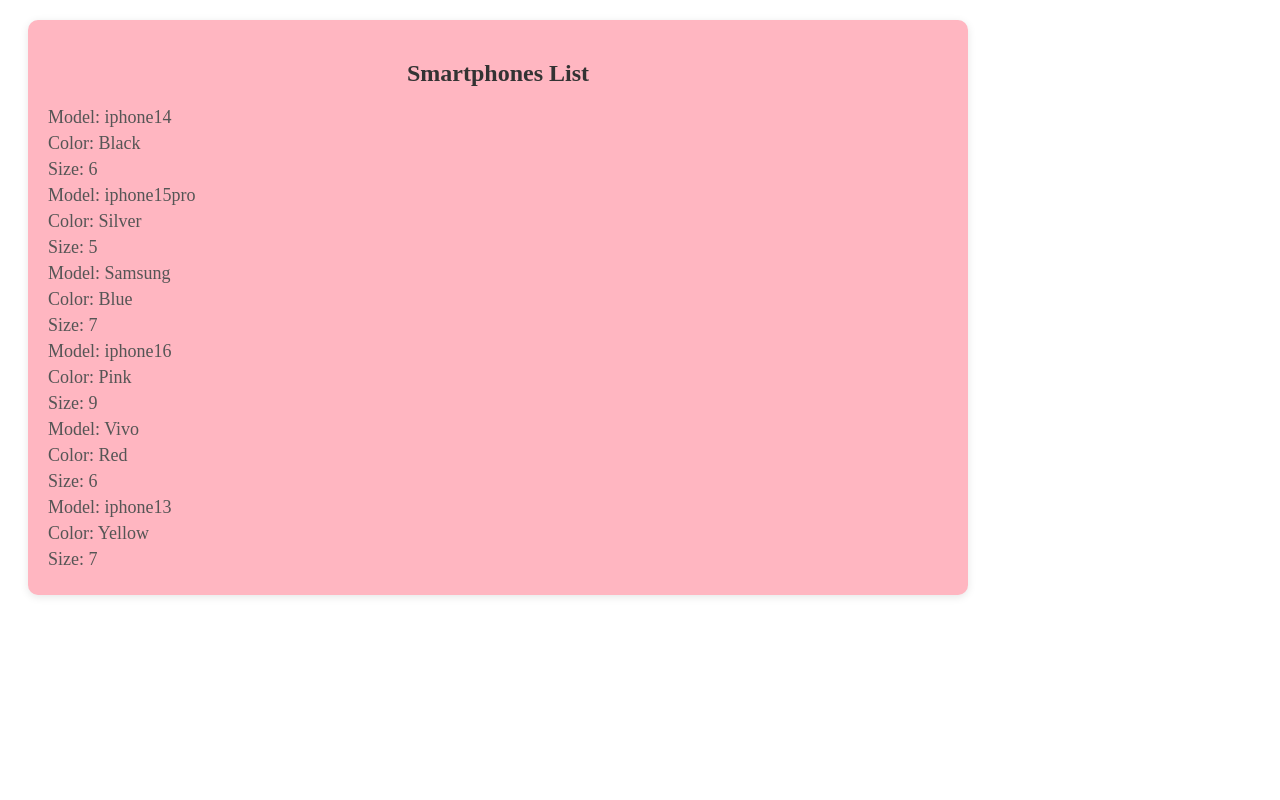
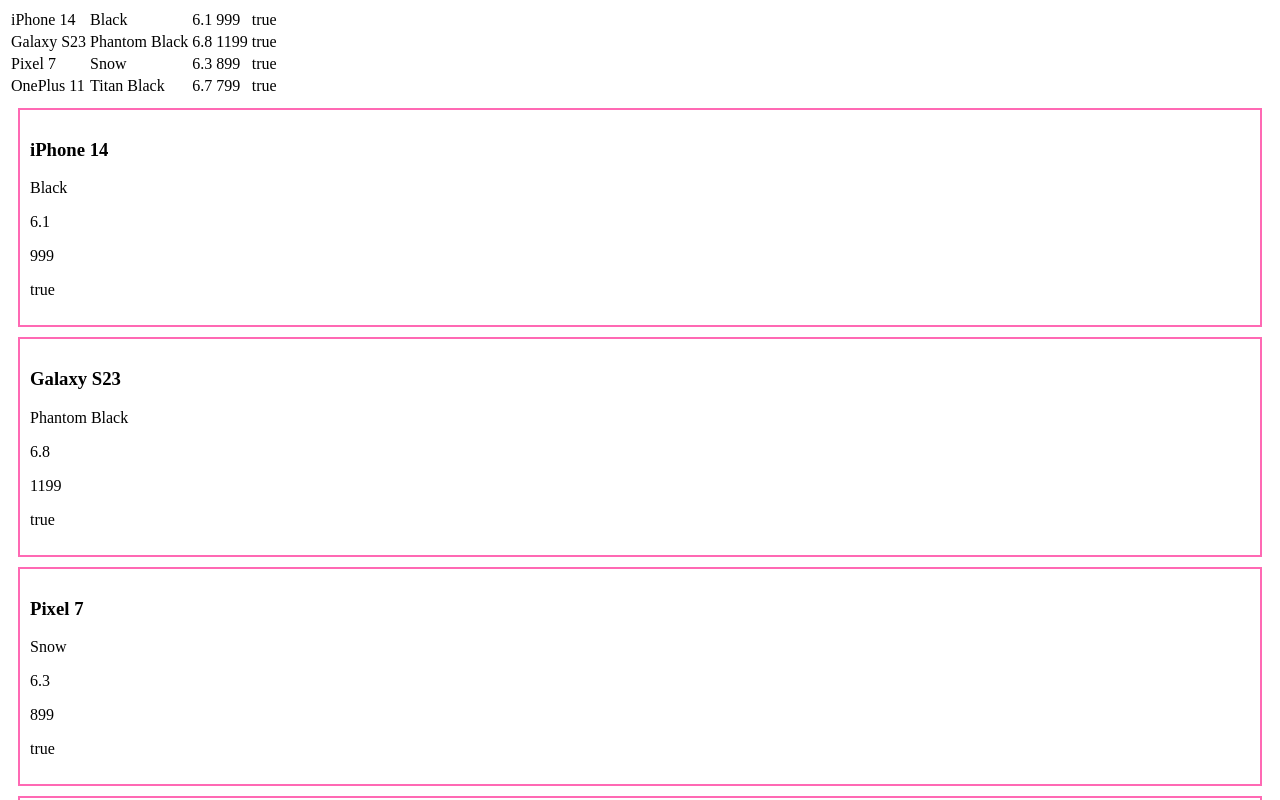
Before and after one commit to hrmn-1/Harmanpreet_kaur_Learning_Angular, an Angular app: page / in a window 1280 px wide. Shown: the top 800 px of the page. Built offline with nearby package versions, Linux system fonts and the light colour scheme.

Commit message:
completed Assignmemt 3

```diff
--- a/src/app/Shared/Models/user.ts
+++ /dev/null
@@ -1,2 +0,0 @@
-export interface User {
-}
--- a/src/app/app.component.html
+++ b/src/app/app.component.html
@@ -1,10 +1 @@
-<div class=" container ">
-  <h2>Smartphones List</h2>
-<div *ngFor = "let smartPhone of smartPhonesList">
-  <p> Model: {{smartPhone.model}}</p>
-  <p>Color: {{smartPhone.color}}</p>
-  <p>Size: {{smartPhone.size}}</p>
-
-
-</div>
-</div>
+<app-smartphone-list></app-smartphone-list>
--- a/src/app/app.component.ts
+++ b/src/app/app.component.ts
@@ -2,11 +2,13 @@
 import { RouterOutlet } from '@angular/router';
 import { CommonModule } from  '@angular/common';
 import { smartPhone } from '../shared/models/user';
+import {SmartphoneListComponent} from "./smartphone-list/smartphone-list.component";
+import {SmartphoneListItemComponent} from "./smartphone-list-item/smartphone-list-item.component";
 
 @Component({
   selector: 'app-root',
   standalone: true,
-  imports: [RouterOutlet, CommonModule],
+  imports: [RouterOutlet, CommonModule,SmartphoneListComponent,SmartphoneListItemComponent],
   templateUrl: './app.component.html',
   styleUrls: ['./app.component.css']
 })
--- /dev/null
+++ b/src/app/smartphone-list-item/smartphone-list-item.component.html
@@ -0,0 +1,7 @@
+<div style="border: 2px solid hotpink; padding: 10px; margin:10px;" >
+  <h3>{{item?.model}}</h3>
+  <p>{{item?.color}}</p>
+  <p>{{item.size}}</p>
+  <p>{{item.price}}</p>
+  <p>{{item.isWaterproof}}</p>
+</div>
--- /dev/null
+++ b/src/app/smartphone-list-item/smartphone-list-item.component.ts
@@ -0,0 +1,27 @@
+import { Component, Input } from '@angular/core';
+import {NgClass, NgForOf, NgIf} from "@angular/common";
+
+let input = Input();
+
+
+
+
+@Component({
+  selector: 'app-smartphone-list-item',
+  standalone: true,
+  imports: [
+    NgIf,
+    NgForOf,
+    NgClass
+  ],
+  templateUrl: './smartphone-list-item.component.html',
+  styleUrl: './smartphone-list-item.component.css'
+})
+export class SmartphoneListItemComponent {
+  /**
+   * Input marks the property as an input property
+   * that can receive data from a parent
+   * ? says it is optional
+   */
+  @Input() item: any;
+}
--- /dev/null
+++ b/src/app/smartphone-list/smartphone-list.component.html
@@ -0,0 +1,17 @@
+
+
+
+<div>
+  <table>
+    <tbody>
+    <tr *ngFor="let item of smartphoneItems" (click)="selectSmartphoneItem(item)">
+      <td>{{ item.model }}</td>
+      <td>{{ item.color }}</td>
+      <td>{{ item.size }}</td>
+      <td>{{ item.price }}</td>
+      <td>{{ item.isWaterproof }}</td>
+    </tr>
+    </tbody>
+  </table>
+  <app-smartphone-list-item *ngFor="let item of smartphoneItems" [item]="item"></app-smartphone-list-item>
+</div>
--- /dev/null
+++ b/src/app/smartphone-list/smartphone-list.component.ts
@@ -0,0 +1,33 @@
+import { Component } from '@angular/core';
+import { NgForOf } from "@angular/common";
+import { SmartphoneListItemComponent } from "../smartphone-list-item/smartphone-list-item.component";
+
+
+@Component({
+  selector: 'app-smartphone-list',
+  standalone: true,
+  imports: [
+    NgForOf,
+    SmartphoneListItemComponent
+  ],
+  templateUrl: './smartphone-list.component.html',
+  styleUrls: ['./smartphone-list.component.css']
+})
+export class SmartphoneListComponent {
+
+  // Define smartphoneItems array using the smartPhone interface
+  smartphoneItems = [
+    { model: 'iPhone 14', color: 'Black', size: 6.1, price: 999, isWaterproof: true },
+    { model: 'Galaxy S23', color: 'Phantom Black', size: 6.8, price: 1199, isWaterproof: true },
+    { model: 'Pixel 7', color: 'Snow', size: 6.3, price: 899, isWaterproof: true },
+    { model: 'OnePlus 11', color: 'Titan Black', size: 6.7, price: 799, isWaterproof: true }
+  ];
+
+  selectedSmartphoneItem: any;  // Updated to use the smartPhone interface
+
+  // Method to select a smartphone
+  selectSmartphoneItem(item: any) {
+    this.selectedSmartphoneItem = item;
+  }
+
+}
```
Also changed, not shown: src/app/app.component.css (line endings or trailing spaces), src/app/smartphone-list-item/smartphone-list-item.component.css (added), src/app/smartphone-list/smartphone-list.component.css (added), 2 other files (tests, documents, lock files or other folders).
